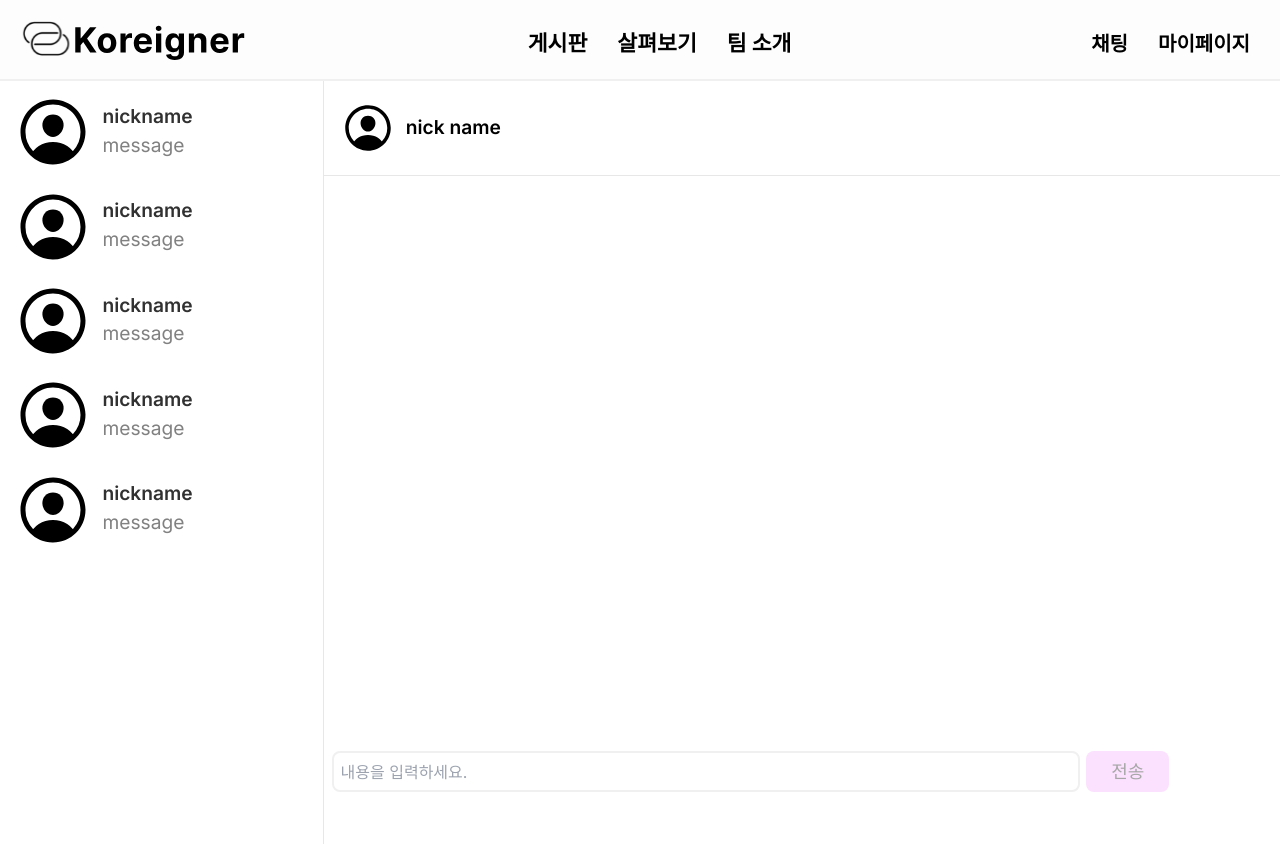
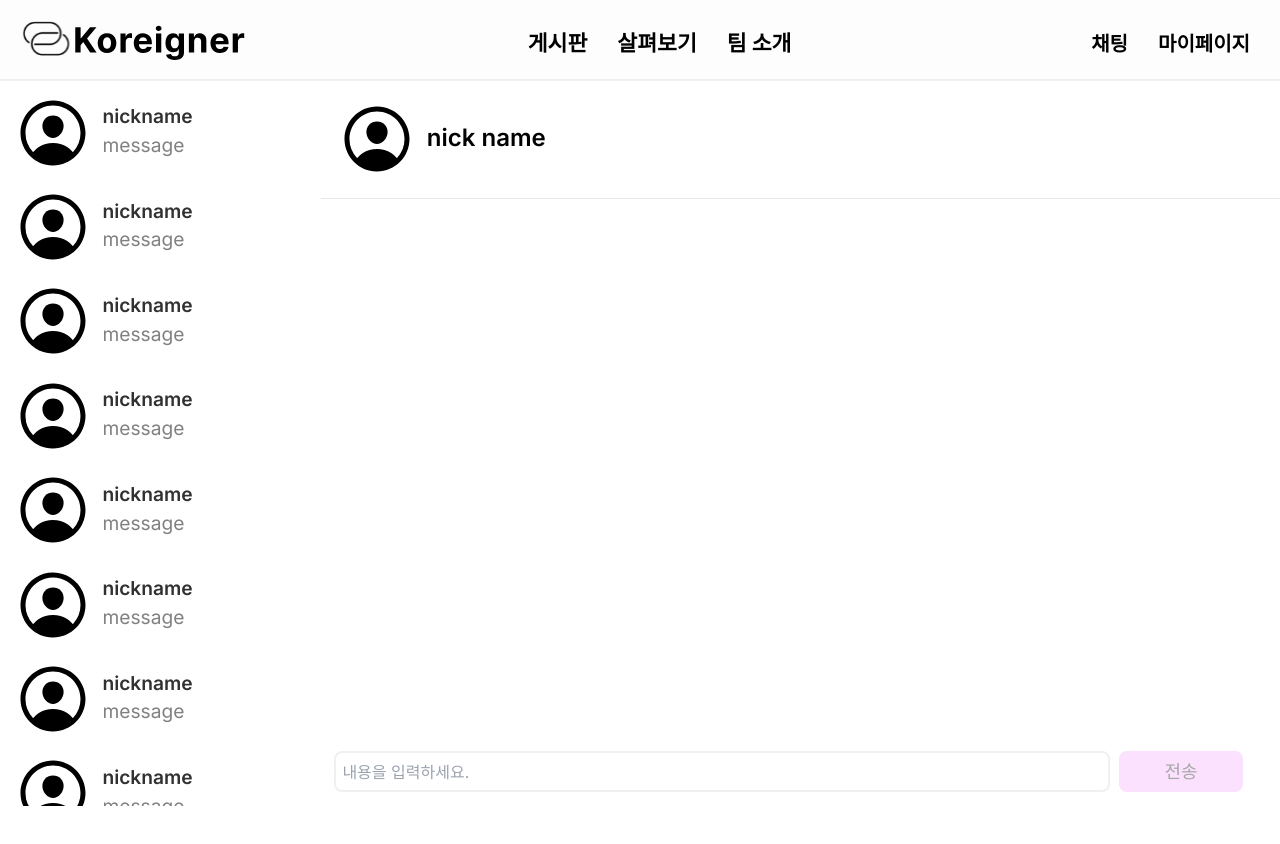
Before and after one commit to DKU-CapstoneDesign/FE_Next, a Next.js app in the folder koreigner/: page /chat in a window 1280 px wide. Shown: the top 844 px of the page. After the commit the page ends 806 px from the top, so only its background shows below. Built offline with nearby package versions, Linux system fonts and the light colour scheme.

Commit message:
style: 채팅 화면 css 변경.

```diff
--- a/koreigner/src/app/(afterlogin)/_component/ChatInput/ChatInput.module.css
+++ b/koreigner/src/app/(afterlogin)/_component/ChatInput/ChatInput.module.css
@@ -2,7 +2,7 @@
     display: flex;
     position: relative;
     width: 100%;
-    padding: 0.5rem;
+    padding-bottom: 0.5rem;
 }
 
 .chatInput {
@@ -29,7 +29,9 @@
     padding-top: 0.43rem;
     padding-bottom: 0.43rem;
     border-radius: 8px;
-    width: 10%;
+    margin-left: 0.2rem;
+    margin-right: 0.2rem;
+    width: 8rem;
 }
 
 .sendButton:active {
--- a/koreigner/src/app/(afterlogin)/chat/_component/ChatContentItem.module.css
+++ b/koreigner/src/app/(afterlogin)/chat/_component/ChatContentItem.module.css
@@ -9,6 +9,20 @@
     margin-top: 0.2rem;
     margin-bottom: 0.2rem;
     margin-right: 0.6rem;
+}
+
+@media screen and (max-width: 992px) {
+    .chatContent {
+        display: none;
+    }
+
+    .nickname {
+        display: none;
+    }
+
+    .message {
+        display: none;
+    }
 }
 
 .chatContent {
--- a/koreigner/src/app/(afterlogin)/chat/page.module.css
+++ b/koreigner/src/app/(afterlogin)/chat/page.module.css
@@ -1,58 +1,77 @@
+.body {
+    position: absolute;
+    display: flex;
+    width: 100%;
+    height: 90.6%;
+}
+
 .line {
     width: 100%;
     height: 1px;
     background-color: rgb(231, 231, 231);
 }
 
-.verticalLine {
-
-    width: 1px;
+.chattingList {
+    margin-top: 0.0935rem;
+    margin-left: 0.3rem;
+    width: 33%;
     height: 100%;
-    background-color: rgb(231, 231, 231);
+    overflow-y: scroll;
 }
 
-.chatPageContent {
-    position: relative;
-    display: flex;
-    height: 100vh;
+.chatting {
+    width: 100%;
+    height: 100%;
 }
 
-.chattingPage {
+.chatWindow {
+    position: relative;
+    top: 7.51rem;
     width: 100%;
+    height: 77%;
+    overflow-y: scroll;
 }
 
-.chattingFriendsList {
-    width: calc(100% * 1/3);
-    height: 100%;
-    margin-left: 0.3rem;
+.chatProfileBox {
+    position: fixed;
+    width: 100%;
+    background-color: rgb(255, 255, 255);
 }
 
-.chattingPartnerProfileItem {
+.chatProfile {
     display: flex;
     padding: 1rem;
 }
 
-.chattingPartnerImage {
-    width: 3.5rem;
-    height: 3.5rem;
+.chatProfileImage {
+    width: 5rem;
+    height: 5rem;
     margin-top: 0.2rem;
     margin-bottom: 0.2rem;
     margin-right: 0.6rem;
 }
 
-.chattingPartnerNickname {
-    font-size: larger;
+.chatNickname {
+    font-size: x-large;
     font-weight: 600;
-    margin-top: 1rem;
-    margin-bottom: 0.2rem;
+    margin-top: 1.5rem;
 }
 
-.chattingAria {
+.chatInput {
+    position: fixed;
+    width: 73%;
+    bottom: 0;
     display: flex;
+    padding-left: 0.8rem;
+    padding-right: 0.6rem;
 }
 
-.chattingInputAria {
-    position: fixed;
-    width: calc(100% * 2/3);
-    bottom: 0;
+@media screen and (max-width: 992px) {
+    .chattingList {
+        width: 10rem;
+    }
+
+    .chatInput {
+        width: 80%;
+    }
 }
--- a/koreigner/src/app/(afterlogin)/chat/page.tsx
+++ b/koreigner/src/app/(afterlogin)/chat/page.tsx
@@ -7,27 +7,31 @@ import ChatInput from "../_component/ChatInput/ChatInput";
 export default function Chat() {
     return(
         <div>
-            <NavMenu />
-            <div className={styles.line} />
-            <div className={styles.chatPageContent}>
-                <div className={styles.chattingFriendsList}>
+            <NavMenu isBarVisible={false} />
+            <div className={styles.body}>
+                <div className={styles.chattingList}>
+                    <ChatContentItem />
+                    <ChatContentItem />
+                    <ChatContentItem />
+                    <ChatContentItem />
                     <ChatContentItem />
                     <ChatContentItem />
                     <ChatContentItem />
                     <ChatContentItem />
                     <ChatContentItem />
                 </div>
-                <div className={styles.verticalLine} />
-                <div className={styles.chattingPage}>
-                    <div className={styles.chattingPartnerProfileItem}>
-                        <IoPersonCircleOutline className={styles.chattingPartnerImage} />
-                        <p className={styles.chattingPartnerNickname}> nick name</p>
+                <div className={styles.chatting}>
+                    <div className={styles.chatProfileBox}>
+                        <div className={styles.chatProfile}>
+                            <IoPersonCircleOutline className={styles.chatProfileImage} />
+                            <p className={styles.chatNickname}>nick name</p>
+                        </div>
+                        <div className={styles.line} />
                     </div>
-                    <div className={styles.line} />
-                    <div className={styles.chattingAria}>
+                    <div className={styles.chatWindow}>
                         {/*채팅하는 내용*/}
                     </div>
-                    <div className={styles.chattingInputAria}>
+                    <div className={styles.chatInput}>
                         <ChatInput />
                     </div>
                 </div>
--- a/koreigner/src/app/globals.css
+++ b/koreigner/src/app/globals.css
@@ -24,6 +24,8 @@ body {
       rgb(var(--background-end-rgb))
     )
     rgb(var(--background-start-rgb));
+  width: 100%;
+  height: 100%;
   margin-top: 5rem;
 }
 
```
